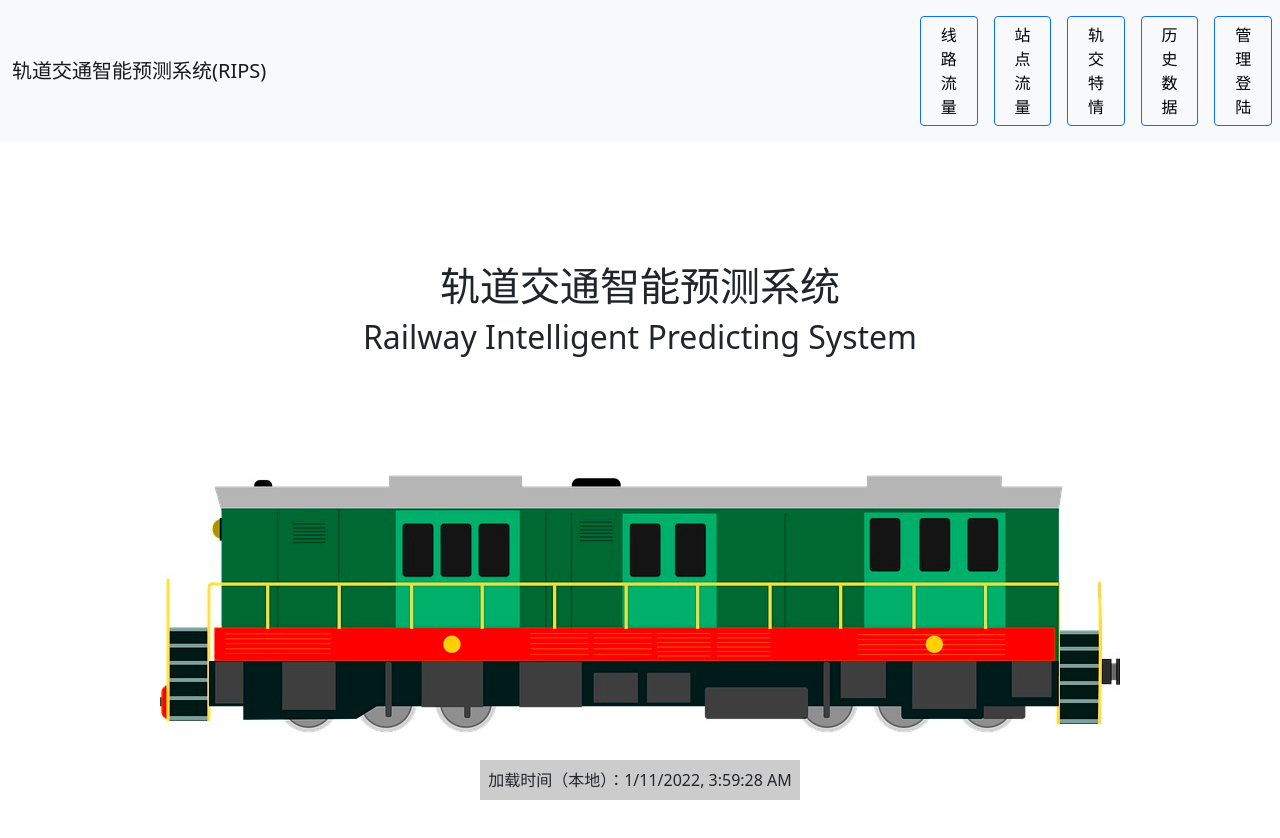
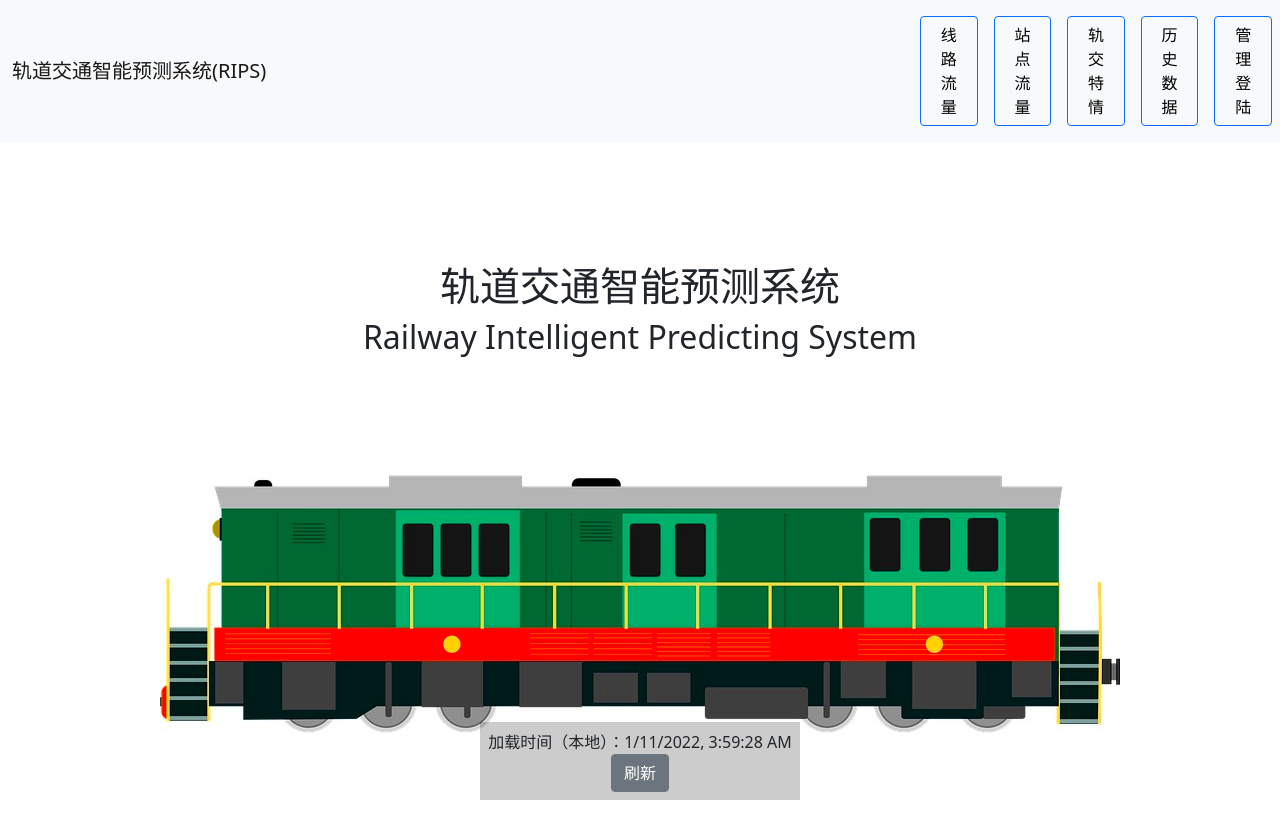
Before and after one commit to Kuludu/RIPS_Frontend, a Vue app: page /admin/demo in a window 1280 px wide. Shown: the top 838 px of the page. Built offline with nearby package versions, Linux system fonts and the light colour scheme.

Commit message:
Edit FootBar

```diff
--- a/src/components/FootBar.vue
+++ b/src/components/FootBar.vue
@@ -4,6 +4,7 @@
       <b-row align-h="center">
         <b-col cols="3" class="p-2 footer text-center" style="background-color: rgba(0, 0, 0, 0.2);">
           加载时间（本地）：{{ getTime() }}
+          <b-button @click="refresh">刷新</b-button>
         </b-col>
       </b-row>
     </footer>
@@ -16,6 +17,9 @@ export default {
   methods: {
     getTime: function () {
       return new Date().toLocaleString();
+    },
+    refresh: function () {
+      location.reload();
     }
   }
 }
```
